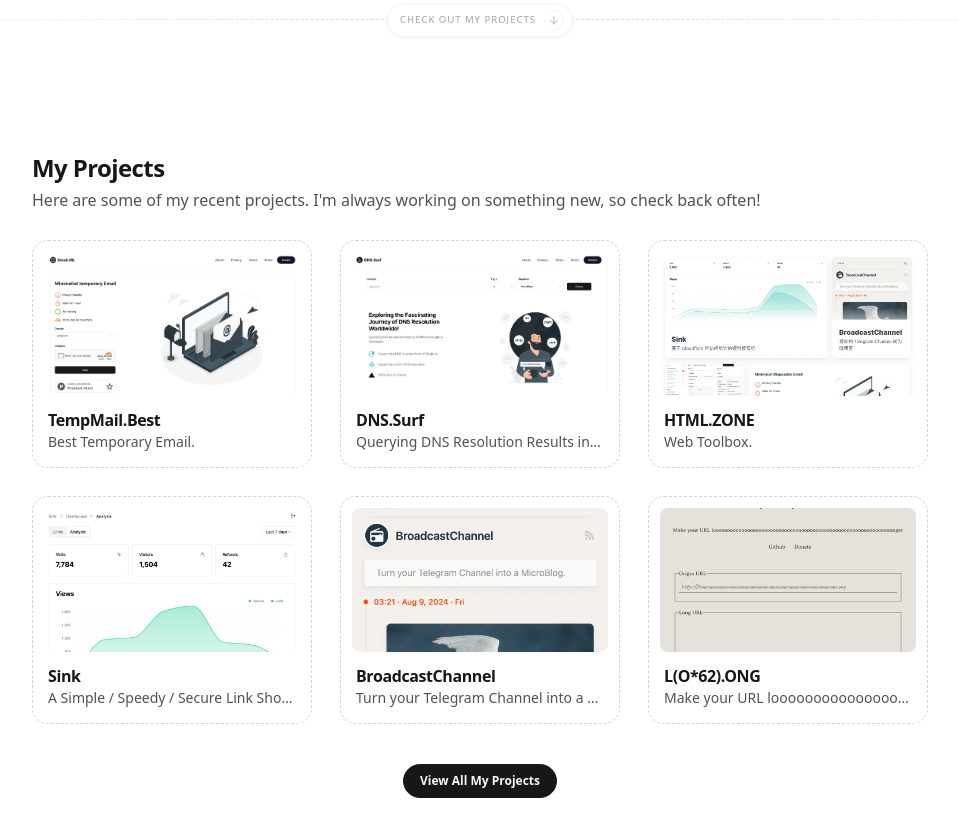
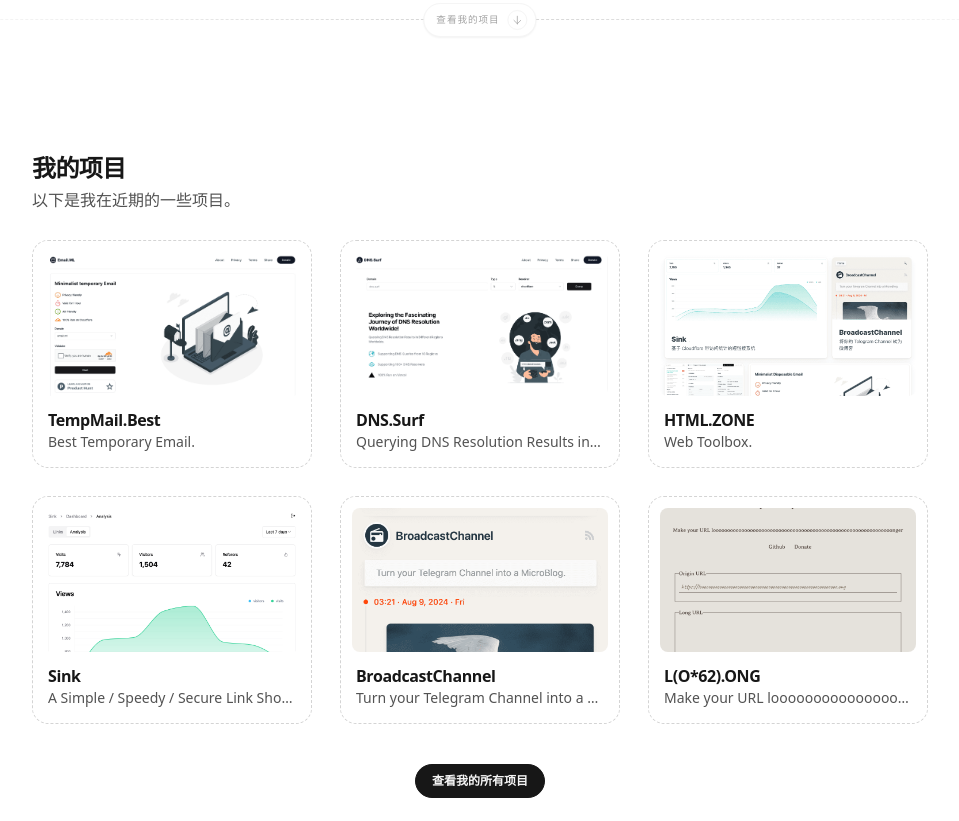
Before and after one commit to zhangyulingh/zyl, an Astro site: page / in a window 1280 px wide. Shown: the part 811-1632 px from the top of the page, without its empty margins (160-1119 px from the left). Built offline with nearby package versions, Linux system fonts and the light colour scheme; Astro itself is replaced by a stand-in of ours.

Commit message:
feat: update

```diff
--- a/src/components/home/projects.astro
+++ b/src/components/home/projects.astro
@@ -8,11 +8,10 @@
   <h2
     class="text-2xl font-bold leading-10 tracking-tight text-neutral-900 dark:text-neutral-100"
   >
-    My Projects
+    我的项目
   </h2>
   <p class="mb-6 text-base text-neutral-600 dark:text-neutral-400">
-    Here are some of my recent projects. I'm always working on something new, so
-    check back often!
+    以下是我在近期的一些项目。
   </p>
   <div
     class="grid items-stretch w-full grid-cols-1 sm:grid-cols-2 md:grid-cols-3 gap-7 mt-7"
@@ -32,6 +31,6 @@
   </div>
 
   <div class="flex items-center justify-center w-full py-5">
-    <Button text="View All My Projects" link="/projects" />
+    <Button text="查看我的所有项目" link="/projects" />
   </div>
 </section>
--- a/src/pages/index.astro
+++ b/src/pages/index.astro
@@ -68,7 +68,7 @@
     </div>
   </div>
 
-  <Separator text="Check out my projects" />
+  <Separator text="查看我的项目" />
   <Projects />
   <Separator text="Some of my writing" />
   <Writings />
```
